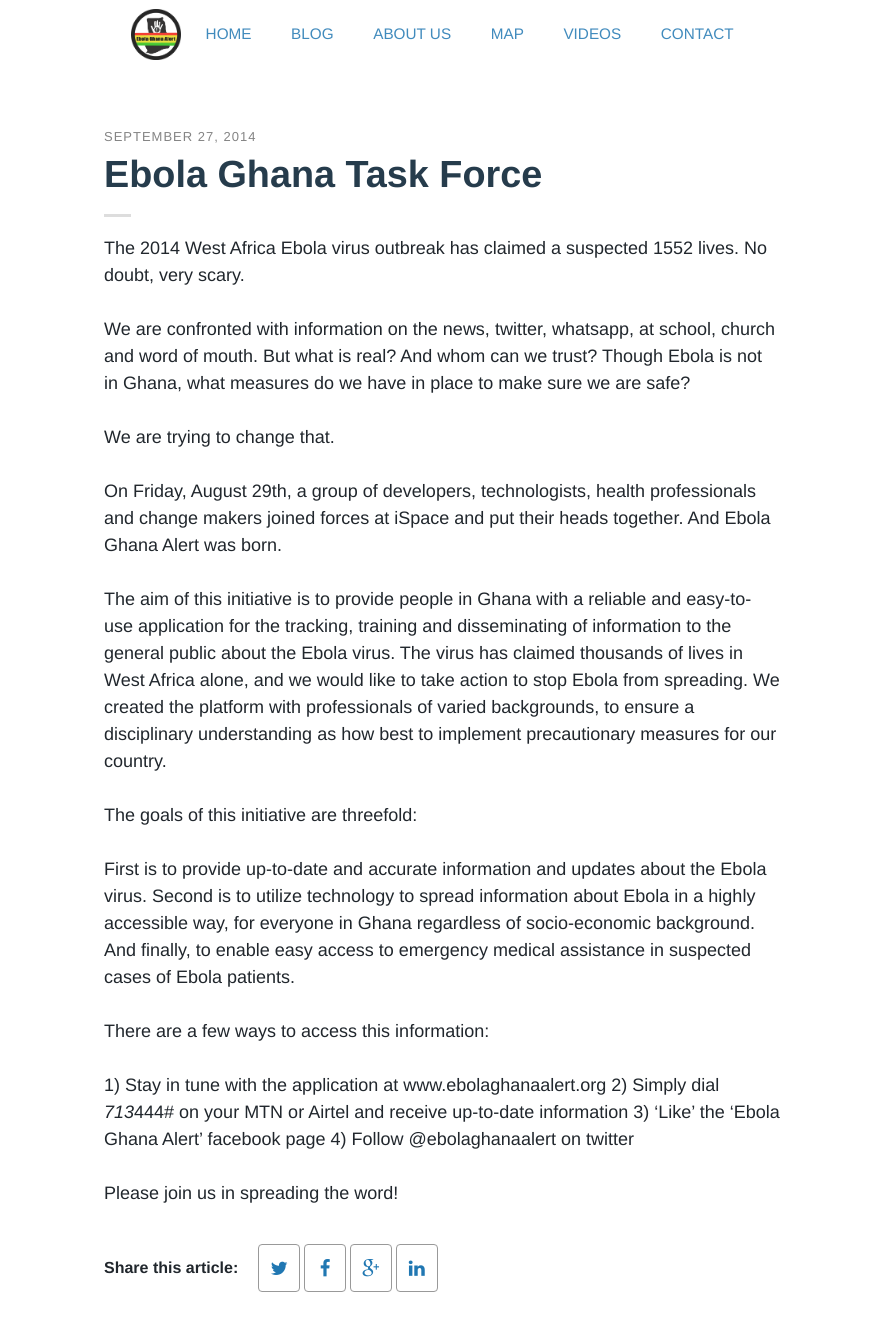
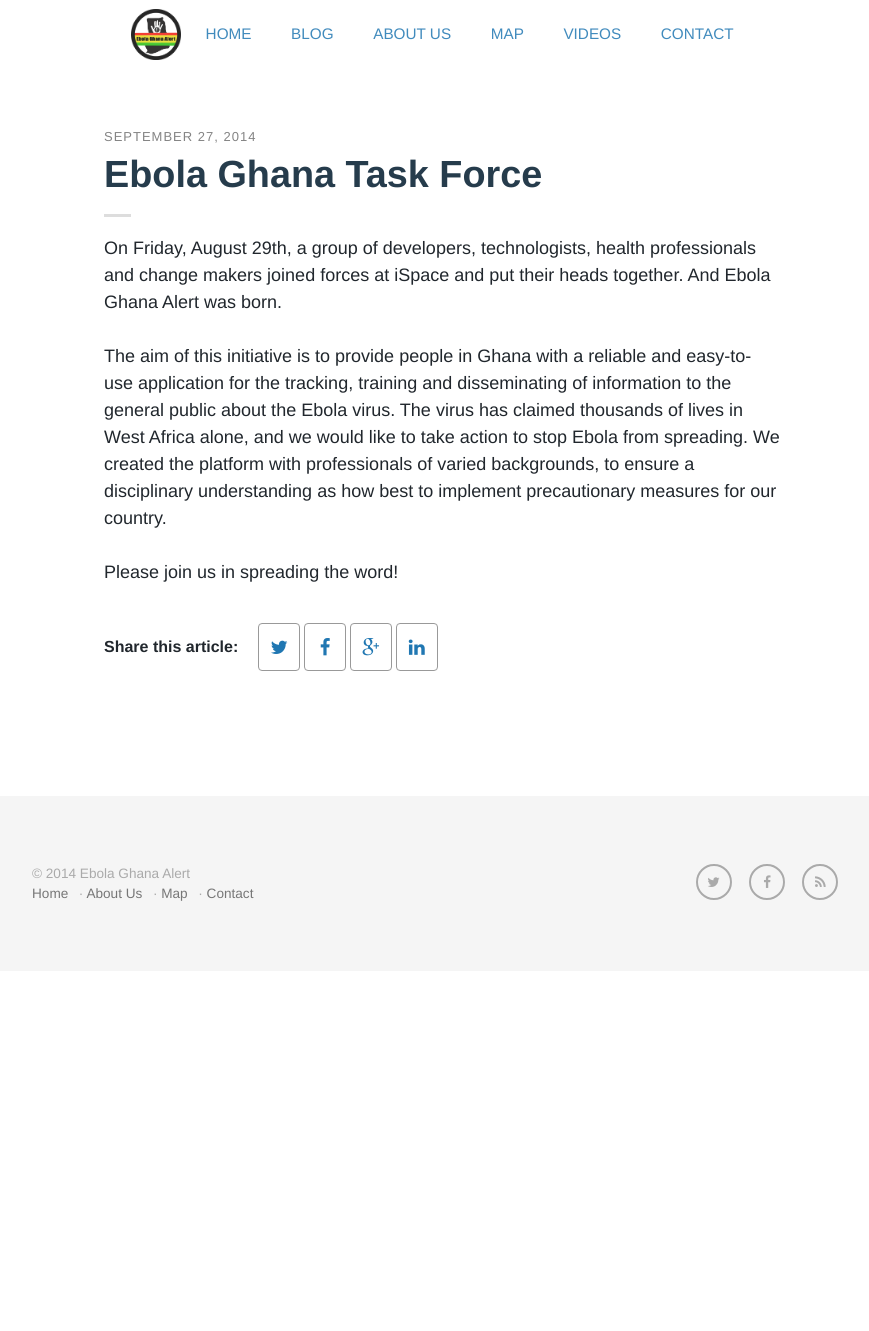
Before and after one commit to egha/egha.github.io, a Jekyll site: the page built from _posts/2014-09-27-hackathon.md, in a window 1280 px wide and 1400 px high. Shown: the top 1331 px of the window, without its empty margins (198-1067 px from the left). Built offline with Jekyll 4.4.1, drawn with Linux system fonts in a browser that asks for light colours; some web fonts are replaced; Markdown is read by kramdown in place of the engine named in the settings.

Commit message:
Update 2014-09-27-hackathon.md

```diff
--- a/_posts/2014-09-27-hackathon.md
+++ b/_posts/2014-09-27-hackathon.md
@@ -3,26 +3,9 @@ layout: post
 category: blog
 title: "Ebola Ghana Task Force "
 ---
-The 2014 West Africa Ebola virus outbreak has claimed a suspected 1552 lives. No doubt, very scary.
-
-We are confronted with information on the news, twitter, whatsapp, at school, church and word of mouth. But what is real? And whom can we trust? Though Ebola is not in Ghana, what measures do we have in place to make sure we are safe?
-<!-- more -->
-
-We are trying to change that.
 
 On Friday, August 29th, a group of developers, technologists, health professionals and change makers joined forces at iSpace and put their heads together. And Ebola Ghana Alert was born.
 
 The aim of this initiative is to provide people in Ghana with a reliable and easy-to-use application for the tracking, training and disseminating of information to the general public about the Ebola virus. The virus has claimed thousands of lives in West Africa alone, and we would like to take action to stop Ebola from spreading. We created the platform with professionals of varied backgrounds, to ensure a disciplinary understanding as how best to implement precautionary measures for our country.
 
-The goals of this initiative are threefold:
-
-First is to provide up-to-date and accurate information and updates about the Ebola virus. Second is to utilize technology to spread information about Ebola in a highly accessible way, for everyone in Ghana regardless of socio-economic background. And finally, to enable easy access to emergency medical assistance in suspected cases of Ebola patients.
-
-There are a few ways to access this information:
-
-1) Stay in tune with the application at www.ebolaghanaalert.org
-2) Simply dial *713*444# on your MTN or Airtel and receive up-to-date information
-3) ‘Like’ the ‘Ebola Ghana Alert’ facebook page
-4) Follow @ebolaghanaalert on twitter
-
 Please join us in spreading the word!
```
